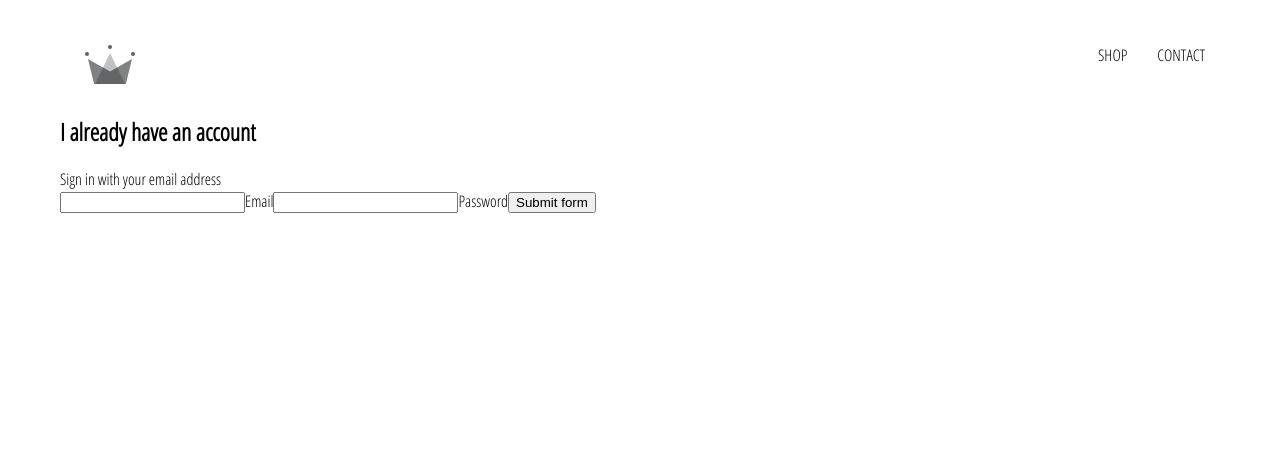
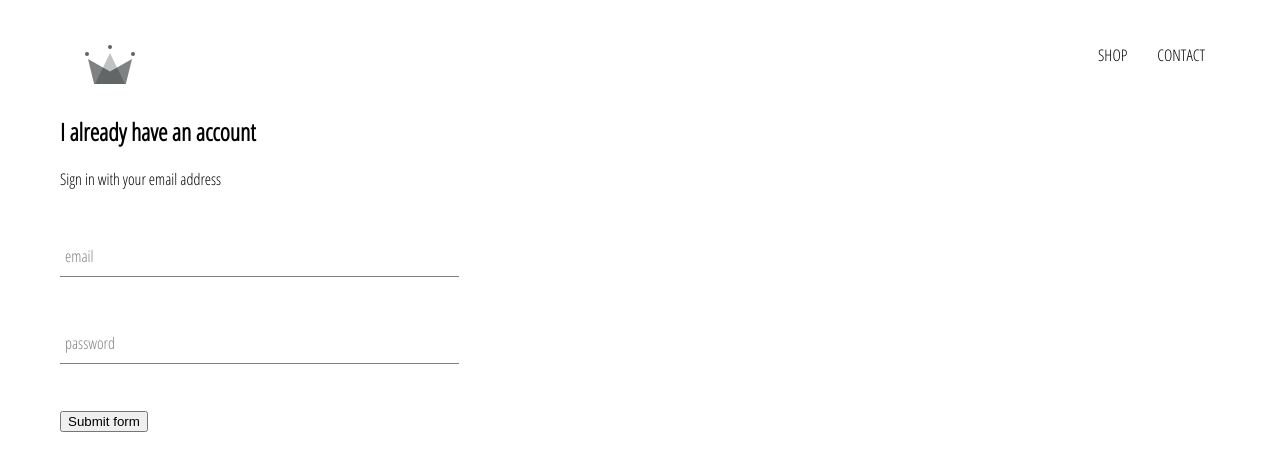
Before and after one commit to SaefKamaruddin/clothing-line, a React (Create React App) app: page /signin in a window 1280 px wide. Shown: the top 470 px of the page. Built offline with nearby package versions, Linux system fonts and the light colour scheme.

Commit message:
finished form component

```diff
--- /dev/null
+++ b/src/components/form-input/form-input.component.jsx
@@ -0,0 +1,19 @@
+import React from "react";
+import "./form-input.styles.scss";
+
+const FormInput = ({ handleChange, label, ...otherProps }) => (
+  <div className="group">
+    <input className="form-input" onChange={handleChange} {...otherProps} />
+    {label ? (
+      <label
+        className={`${
+          otherProps.value.length ? "shrink" : ""
+        } form-input-label`}
+      >
+        {label}
+      </label>
+    ) : null}
+  </div>
+);
+
+export default FormInput;
--- /dev/null
+++ b/src/components/form-input/form-input.styles.scss
@@ -0,0 +1,54 @@
+$sub-color: grey;
+$main-color: black;
+
+@mixin shrinkLabel {
+  top: -14px;
+  font-size: 12px;
+  color: $main-color;
+}
+
+.group {
+  position: relative;
+  margin: 45px 0;
+
+  .form-input {
+    background: none;
+    background-color: white;
+    color: $sub-color;
+    font-size: 18px;
+    padding: 10px 10px 10px 5px;
+    display: block;
+    width: 100%;
+    border: none;
+    border-radius: 0;
+    border-bottom: 1px solid $sub-color;
+    margin: 25px 0;
+
+    &:focus {
+      outline: none;
+    }
+
+    &:focus ~ .form-input-label {
+      @include shrinkLabel();
+    }
+  }
+
+  input[type="password"] {
+    letter-spacing: 0.3em;
+  }
+
+  .form-input-label {
+    color: $sub-color;
+    font-size: 16px;
+    font-weight: normal;
+    position: absolute;
+    pointer-events: none;
+    left: 5px;
+    top: 10px;
+    transition: 300ms ease all;
+
+    &.shrink {
+      @include shrinkLabel();
+    }
+  }
+}
--- a/src/components/sign-in/sign-in.component.jsx
+++ b/src/components/sign-in/sign-in.component.jsx
@@ -1,5 +1,6 @@
 import React from "react";
 import "./sign-in.styles.scss";
+import FormInput from "../form-input/form-input.component.jsx";
 
 class SignIn extends React.Component {
   constructor(props) {
@@ -13,12 +14,11 @@
 
   handleSubit = (event) => {
     event.preventDefault();
-
     this.setState({ email: "", password: "" });
   };
 
   handleChange = (event) => {
-    const { value, name } = event.target;
+    const { name, value } = event.target;
     this.setState({ [name]: value });
   };
 
@@ -28,22 +28,22 @@
         <h2>I already have an account</h2>
         <span>Sign in with your email address</span>
         <form onSubmit={this.handleSubit}>
-          <input
+          <FormInput
             name="email"
             type="email"
             value={this.state.email}
-            onChange={this.handleChange}
+            handleChange={this.handleChange}
+            label="email"
             required
           />
-          <label>Email</label>
-          <input
+          <FormInput
             name="password"
             type="password"
             value={this.state.password}
-            onChange={this.handleChange}
+            handleChange={this.handleChange}
+            label="password"
             required
           />
-          <label>Password</label>
           <input type="submit" value="Submit form" />
         </form>
       </div>
--- a/src/components/sign-in/sign-in.styles.scss
+++ b/src/components/sign-in/sign-in.styles.scss
@@ -0,0 +1,3 @@
+.sign-in {
+  width: 30vw;
+}
```
